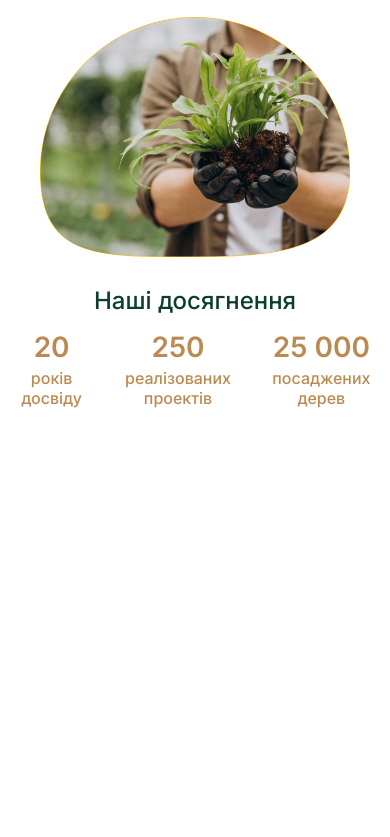
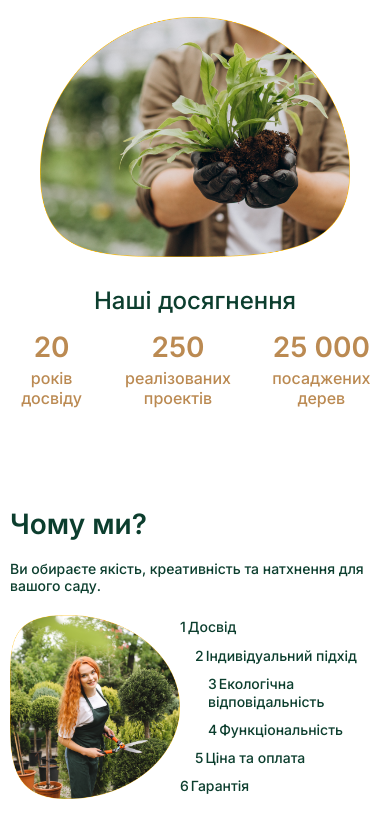
Before and after one commit to ViraMesha/green-palette, a plain HTML site: page index.html in a window 390 px wide. Shown: the part 1254-2091 px from the top of the page. Before the commit the page ends 1762 px from the top, so only its background shows below. Drawn offline with nearby package versions, Linux system fonts and the light colour scheme; a web font is replaced by a local one.

Commit message:
feat: Add responsive design to why section

```diff
--- a/css/style.css
+++ b/css/style.css
@@ -50,6 +50,7 @@ body {
 .subtitle {
   font-weight: 600;
   font-size: 28px;
+  max-width: 70%;
 }
 
 /*
@@ -226,17 +227,15 @@ body {
 */
 
 .why__text {
-  max-width: 583px;
   margin-bottom: 40px;
 }
 .why__content {
   display: flex;
   align-items: center;
   justify-content: space-between;
-  gap: 33px;
+  column-gap: 33px;
 }
-.why__img {
-}
+
 .why__list {
   font-weight: 600;
   font-size: 28px;
@@ -701,8 +700,27 @@ body {
 }
 
 @media (max-width: 1087px) {
+  /*
+    |==============================
+    | ABOUT
+    |==============================
+  */
   .about-inner__list dt {
     font-size: 36px;
+  }
+
+  /*
+    |==============================
+    | WHY
+    |==============================
+  */
+
+  .why__content {
+    column-gap: 20px;
+  }
+
+  .why__img {
+    max-width: 470px;
   }
 }
 
@@ -749,9 +767,29 @@ body {
   .about-inner__list dd {
     font-size: 14px;
   }
+
+  /*
+    |==============================
+    | WHY
+    |==============================
+  */
+
+  .why__text {
+    margin-bottom: 20px;
+  }
+
+  .why__item {
+    font-size: 24px;
+    font-weight: 500;
+  }
 }
 
 @media (max-width: 965px) {
+  /*
+    |==============================
+    | ABOUT
+    |==============================
+  */
   .about-inner {
     margin-bottom: 20px;
   }
@@ -779,6 +817,18 @@ body {
 
   .about-inner__list {
     justify-content: space-evenly;
+  }
+}
+
+@media (max-width: 875px) {
+  /*
+    |==============================
+    | WHY
+    |==============================
+  */
+
+  .why__img {
+    max-width: 320px;
   }
 }
 
@@ -844,6 +894,11 @@ body {
   .title {
     margin-bottom: 20px;
     font-size: 28px;
+  }
+
+  .subtitle {
+    font-size: 24px;
+    font-weight: 500;
   }
 
   /* Header styles */
@@ -914,6 +969,50 @@ body {
   .about-inner__list dd {
     font-size: 18px;
   }
+
+  /*
+    |==============================
+    | WHY
+    |==============================
+  */
+
+  .why__content {
+    column-gap: 25px;
+  }
+
+  .why__item {
+    font-size: 18px;
+  }
+
+  .why__item:not(:last-child) {
+    margin-bottom: 40px;
+  }
+
+  .why__item.pl--70 {
+    padding-left: 45px;
+  }
+
+  .why__item.pl--103 {
+    padding-left: 74px;
+  }
+}
+
+@media (max-width: 670px) {
+  .why__content {
+    column-gap: 10px;
+  }
+
+  .why__img {
+    max-width: 270px;
+  }
+
+  .why__item.pl--70 {
+    padding-left: 25px;
+  }
+
+  .why__item.pl--103 {
+    padding-left: 44px;
+  }
 }
 
 @media (max-width: 600px) {
@@ -934,6 +1033,14 @@ body {
   .about-inner__list dd {
     font-size: 16px;
   }
+
+  .why__img {
+    max-width: 200px;
+  }
+
+  .why__item:not(:last-child) {
+    margin-bottom: 30px;
+  }
 }
 
 @media (max-width: 500px) {
@@ -941,6 +1048,12 @@ body {
     padding: 0 10px;
     max-width: 1220px;
   }
+
+  .subtitle {
+    font-size: 14px;
+    max-width: 100%;
+  }
+
   .header-top {
     flex-wrap: wrap;
     gap: 20px 0;
@@ -954,9 +1067,47 @@ body {
   .phone {
     order: -1;
   }
+
+  .why__content {
+    column-gap: 0;
+  }
+
+  .why__img {
+    max-width: 170px;
+  }
+
+  .why__item {
+    font-size: 14px;
+    line-height: 1.3;
+  }
+
+  .why__item:not(:last-child) {
+    margin-bottom: 10px;
+  }
+
+  .why__item::before {
+    padding-right: 2px;
+  }
+
+  .why__item.pl--70 {
+    padding-left: 15px;
+  }
+
+  .why__item.pl--103 {
+    padding-left: 28px;
+  }
 }
 
 @media (max-width: 360px) {
+  /*
+    |==============================
+    | COMMON STYLES
+    |==============================
+  */
+  .title {
+    font-size: 24px;
+  }
+
   .header-content__title {
     margin: 12px 0 0;
   }
```
Also changed, not shown: index.html (+2 -1 lines).
